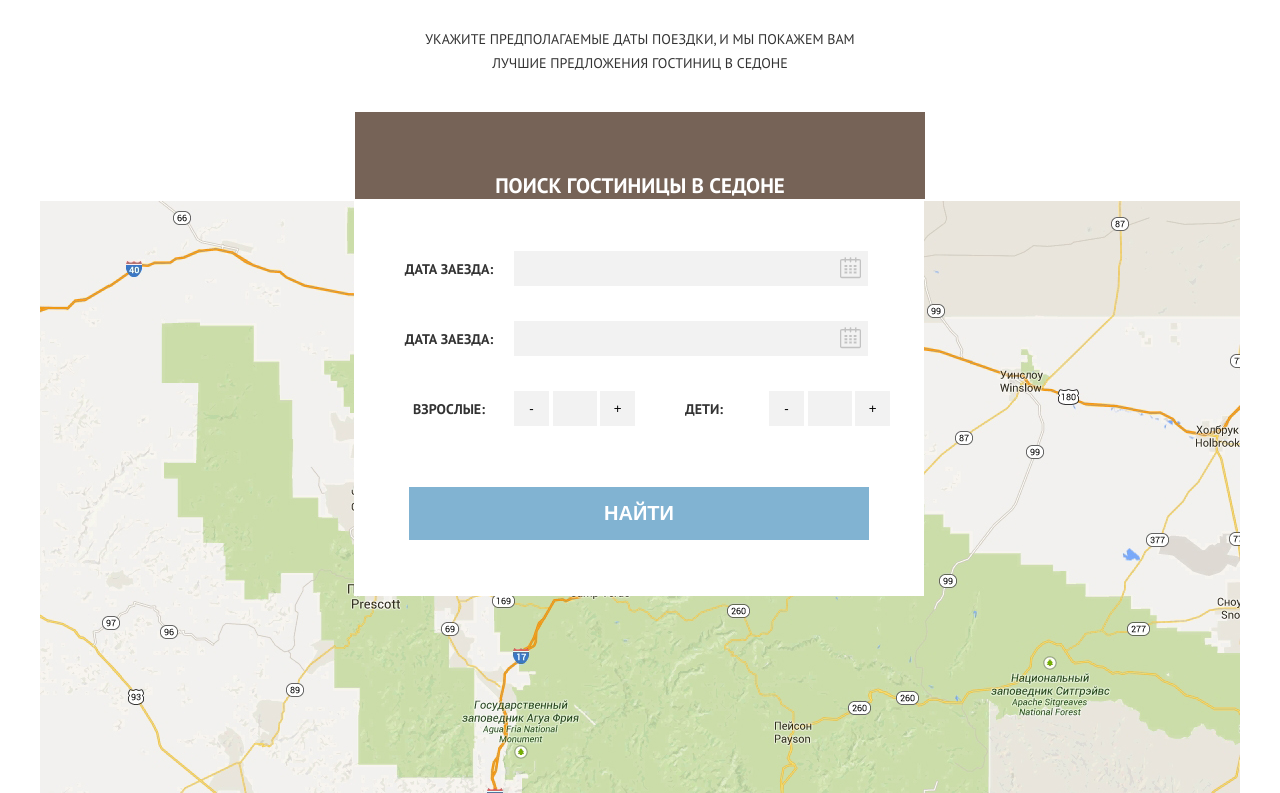
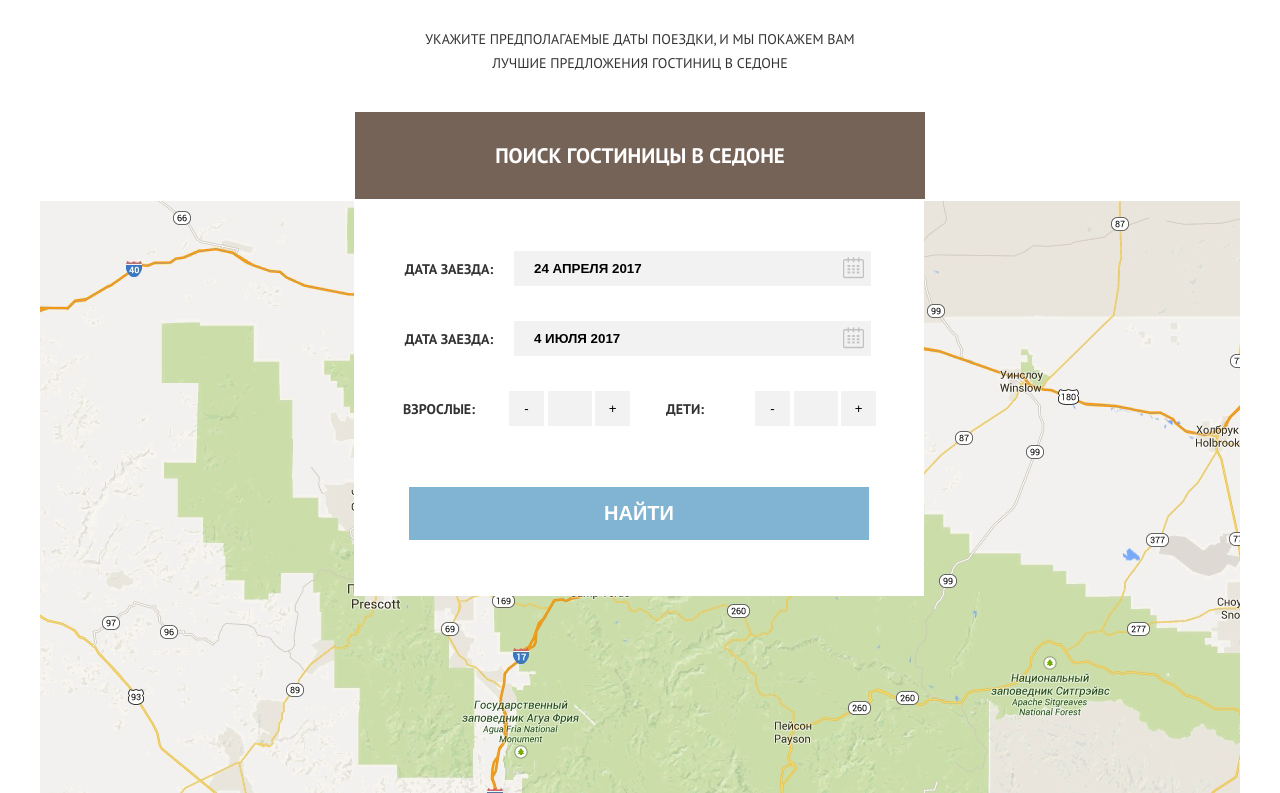
Before and after one commit to natazavr/131535-sedona, a plain HTML site: page index.html in a window 1280 px wide. Shown: the part 1967-2760 px from the top of the page. Drawn offline with Linux system fonts and the light colour scheme.

Commit message:
Финальная проверка

```diff
--- a/css/style.css
+++ b/css/style.css
@@ -212,12 +212,16 @@ span {
 }
 
 .feedback a {
-    padding-top: 60px;
+    padding-top: 30px;
+    padding-bottom: 30px;
+    position: relative;
+    top: -30px;
     padding-left: 140px;
     padding-right: 140px;
     background-color: #766357;
     color: white;
     text-decoration: none;
+    text-align: center;
     line-height: 10%;
     font-size: 21px;
     box-sizing: border-box;
@@ -245,27 +249,30 @@ span {
 
 .popup-form-control input {
     float: left;
-    width: 350px;
+    width: 335px;
     background-color: #f2f2f2;
     border: none;
     color: #000000;
     text-transform: uppercase;
+    font-weight: bold;
     padding-top: 10px;
     padding-bottom: 10px;
+    padding-left: 20px;
     background-image: url(../img/calendar.png);
     background-repeat: no-repeat;
     background-position: 98% 50%;
 }
 
 .popup-form-control-half {
-    width: 50%;
     float: left;
     margin-bottom: 20px;
 }
 
 .popup-form-control-half label {
     float: left;
-    width: 130px;
+    width: 110px;
+    padding-right: 15px;
+    text-align: center;
     padding-top: 5px;
     padding-bottom: 45px;
 }
--- a/index.html
+++ b/index.html
@@ -103,11 +103,11 @@
                     <form action="/">
                         <div class="popup-form-control clearfix">
                             <label for="">Дата заезда:</label>
-                            <input type="text" />
+                            <input type="text" value="24 апреля 2017">
                         </div>
                         <div class="popup-form-control clearfix">
                             <label for="">Дата заезда:</label>
-                            <input type="text" />
+                            <input type="text" value="4 июля 2017">
                         </div>
                         <div class="clearfix">
                             <div class="popup-form-control-half">
```
Also changed, not shown: sedona-hotels.html (+0 -2 lines).
